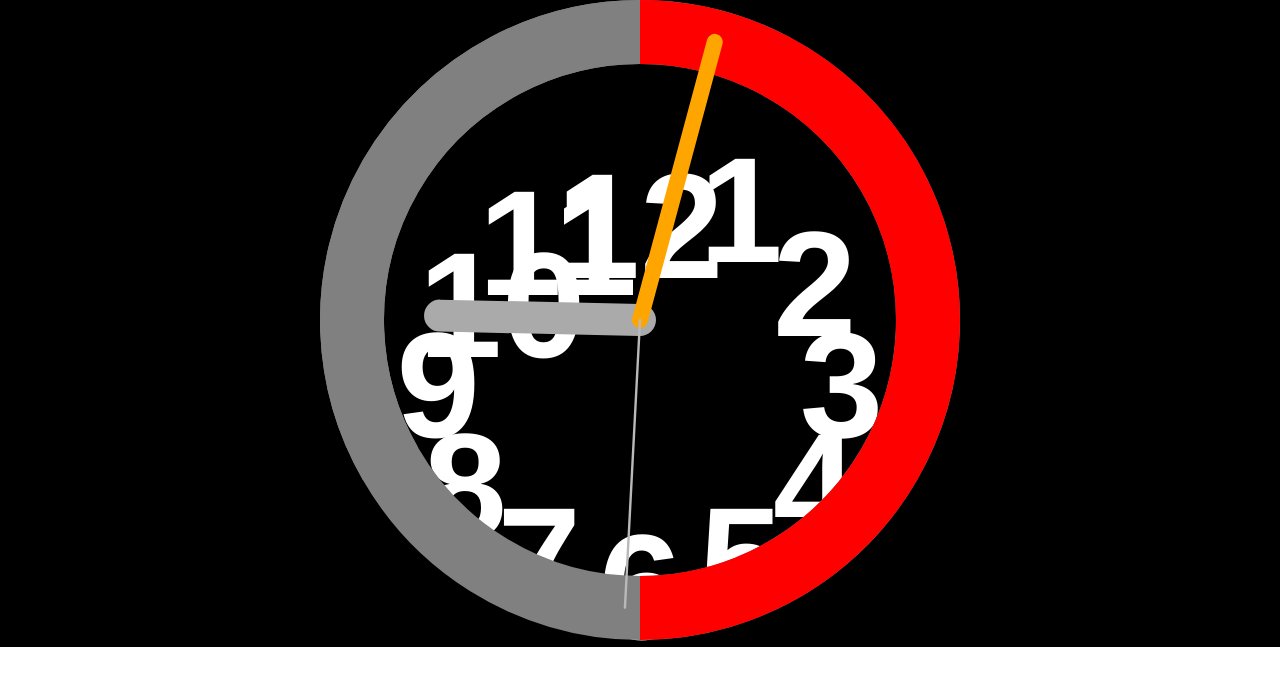
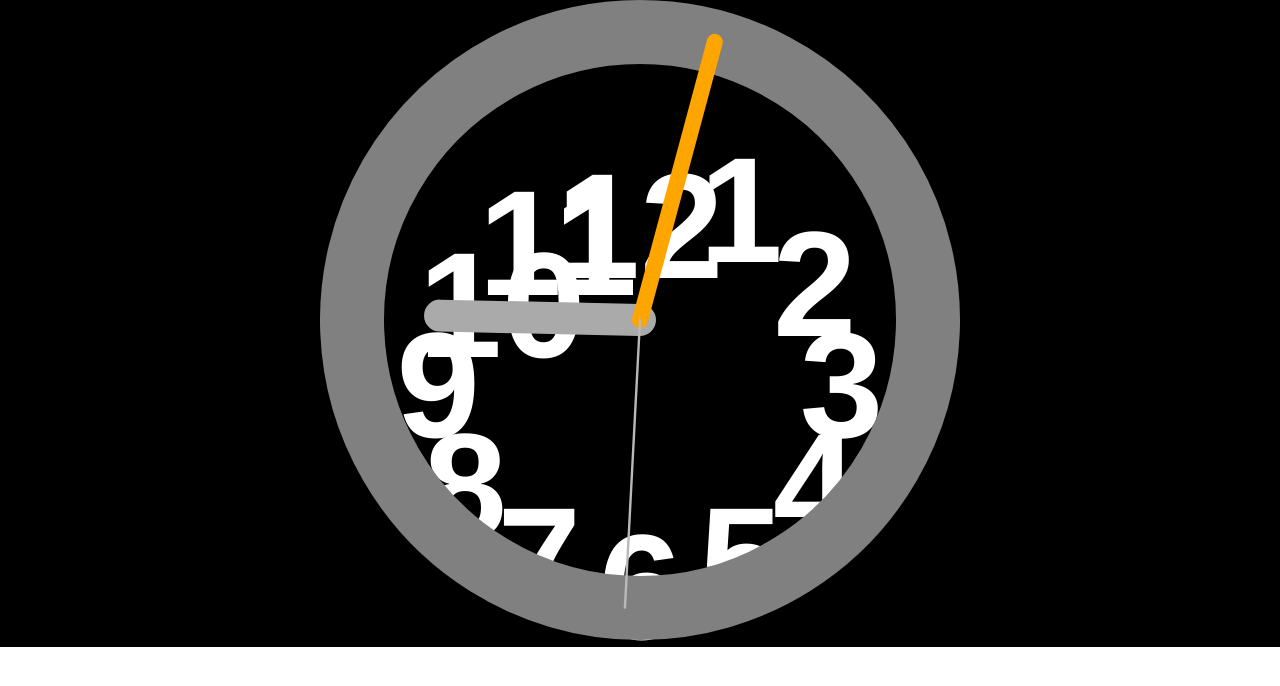
Before and after one commit to fearlessforhim/HomeVueJSApp, a Vue app: page /clock in a window 1280 px wide. Shown: the top 686 px of the page. Built offline with nearby package versions, Linux system fonts and the light colour scheme.

Commit message:
clean up and enhancements

```diff
--- a/package.json
+++ b/package.json
@@ -9,6 +9,11 @@
     "lint": "eslint . --ext .vue,.js,.jsx,.cjs,.mjs --fix --ignore-path .gitignore"
   },
   "dependencies": {
+    "@fortawesome/fontawesome-svg-core": "^6.2.1",
+    "@fortawesome/free-brands-svg-icons": "^6.2.1",
+    "@fortawesome/free-regular-svg-icons": "^6.2.1",
+    "@fortawesome/free-solid-svg-icons": "^6.2.1",
+    "@fortawesome/vue-fontawesome": "^3.0.2",
     "axios": "^1.2.2",
     "date-fns": "^2.29.3",
     "vue": "^3.2.45",
--- a/src/components/clock/Clock.vue
+++ b/src/components/clock/Clock.vue
@@ -11,28 +11,28 @@
           :strokeLinecap="arc.rounded ? 'round' : ''"
           />
           <line
-          x1="200"
-          y1="200"
-          x2="200"
-          y2="75"
+            :x1="200"
+            :y1="200"
+            :x2="200"
+            :y2="75"
             :style="{stroke: '#AAA', 'strokeWidth': 20}"
             :transform="`rotate(${hourHandDegrees} 200 200)`"
             stroke-linecap="round"
           />
           <line
-         x1="200"
-         y1="200"
-          x2="200"
-          y2="20"
+          :x1="200"
+          :y1="200"
+            :x2="200"
+            :y2="20"
             :style="{stroke: 'orange', 'strokeWidth': 10}"
             :transform="`rotate(${minuteHandDegrees} 200 200)`"
             stroke-linecap="round"
           />
           <line
-         x1="200"
-         y1="200"
-          x2="200"
-          y2="20"
+          :x1="200"
+          :y1="200"
+            :x2="200"
+            :y2="20"
             :style="{stroke: '#B9B9B9', 'strokeWidth': 1.5}"
             :transform="`rotate(${secondHandDegrees} 200 200)`"
             stroke-linecap="round"
@@ -52,7 +52,7 @@
           return {
             timer: null,
             renderTime: new Date(),
-            wakeHour: 8,
+            wakeHour: 6,
             wakeMinute: 30
           }
         },
@@ -72,11 +72,13 @@
           },
           arcData() {
             const arcBuilder = svgArcBuilder();
+            console.log('Minutes from midnight')
+            console.log((this.renderTime.getHours()*60) + this.renderTime.getMinutes());
             arcBuilder.addConfig({startDegrees: 0, lengthInDegrees: (59.99999/60) * 360, color: 'gray', rounded: false});
             if(this.renderTime.getHours()%12 === this.wakeHour){
 
             }else if (this.renderTime.getHours()%12 === this.wakeHour + 1){
-              arcBuilder.addConfig({startDegrees: (40/60) * 360, lengthInDegrees: (20/60) * 360, color: 'gray', rounded: false});
+              arcBuilder.addConfig({startDegrees: (0/60) * 360, lengthInDegrees: (30/60) * 360, color: 'red', rounded: false});
               arcBuilder.addConfig({startDegrees: (0/60) * 360, lengthInDegrees: (30/60) * 360, color: 'red', rounded: false});
             }
             return {
--- a/src/components/clock/NumbersContainer.vue
+++ b/src/components/clock/NumbersContainer.vue
@@ -2,51 +2,51 @@
     <div class="numbers-container">
         <Numeral
           text="12"
-          rotate="-90"
+          :rotate="-90"
         />
         <Numeral
           text="1"
-          rotate="-60"
+          :rotate="-60"
         />
         <Numeral
           text="2"
-          rotate="-30"
+          :rotate="-30"
         />
         <Numeral
           text="3"
-          rotate="0"
+          :rotate="0"
         />
         <Numeral
           text="4"
-          rotate="30"
+          :rotate="30"
         />
         <Numeral
           text="5"
-          rotate="60"
+          :rotate="60"
         />
         <Numeral
           text="6"
-          rotate="90"
+          :rotate="90"
         />
         <Numeral
           text="7"
-          rotate="120"
+          :rotate="120"
         />
         <Numeral
           text="8"
-          rotate="150"
+          :rotate="150"
         />
         <Numeral
           text="9"
-          rotate="180"
+          :rotate="180"
         />
         <Numeral
           text="10"
-          rotate="210"
+          :rotate="210"
         />
         <Numeral
           text="11"
-          rotate="240"
+          :rotate="240"
         />
     </div>
 </template>
@@ -61,7 +61,6 @@ import Numeral from "./Numeral.vue"
 </script>
 
 <style scoped lang="scss">
-
 .numbers-container {
   position: absolute;
   height: 100%;
--- a/src/main.js
+++ b/src/main.js
@@ -8,11 +8,19 @@ import Button from "./components/common/Button.vue";
 
 import './assets/main.css';
 
+import { library } from '@fortawesome/fontawesome-svg-core'
+
+import { FontAwesomeIcon } from '@fortawesome/vue-fontawesome'
+import { faUserSecret } from '@fortawesome/free-solid-svg-icons'
+library.add(faUserSecret)
+
 
 const app = createApp(App);
 
-app.use(router);
-app.component('j-row', Row);
-app.component('j-cell', Cell);
-app.component('j-btn', Button);
-app.mount("#app");
+app
+    .use(router)
+    .component('j-row', Row)
+    .component('j-cell', Cell)
+    .component('j-btn', Button)
+    .component('font-awesome-icon', FontAwesomeIcon)
+    .mount("#app");
--- a/src/router/index.js
+++ b/src/router/index.js
@@ -3,6 +3,12 @@ import MainBlog from "../MainBlog.vue";
 import Clock from "../components/clock/Clock.vue"
 
 import { createRouter, createWebHistory } from "vue-router";
+
+import { library } from '@fortawesome/fontawesome-svg-core'
+
+import { FontAwesomeIcon } from '@fortawesome/vue-fontawesome'
+import { faUserSecret } from '@fortawesome/free-solid-svg-icons'
+library.add(faUserSecret)
 
 const router = createRouter({
   history: createWebHistory(import.meta.env.BASE_URL),
--- a/src/styles/_grid.scss
+++ b/src/styles/_grid.scss
@@ -1,3 +1,5 @@
+@use "sass:math";
+
 .r {
   margin-left: -5px;
   margin-right: -5px;
@@ -25,7 +27,7 @@
   @for $i from 1 through $columns {
     > .c#{$i} {
     @extend %c;
-      width: (100% / $columns) * $i;
+      width: math.div(100%, $columns) * $i;
     }
   }
 
@@ -51,7 +53,7 @@
     @for $i from 1 through $columns {
       > .mc#{$i} {
         @extend %mc;
-        width: (100% / $columns) * $i;
+        width: math.div(100%, $columns) * $i;
       }
     }
   }
```
Also changed, not shown: 1 other file (tests, documents, lock files or other folders). Lines whose indentation alone changed are shown as unchanged.
